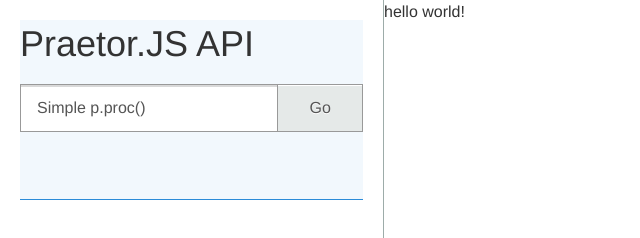
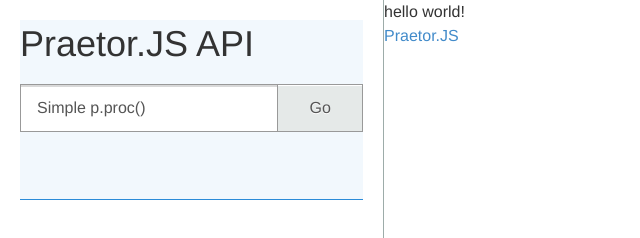
Before and after one commit to magnumjs/praetor.js, a plain HTML site: page index.html in a window 1280 px wide. Shown: the top 238 px of the page, 0-640 px from the left. Drawn offline with Linux system fonts and the light colour scheme.

Commit message:
Update index.html

```diff
--- a/index.html
+++ b/index.html
@@ -23,7 +23,7 @@
      <input type="submit"/>
      </div>
      </div>
-
+  <a href="https://github.com/magnumjs/praetor.js">Praetor.JS</a>
     <script src="./assets/js/boot.js" type="text/javascript"></script>
   </body>
 </html>
```
